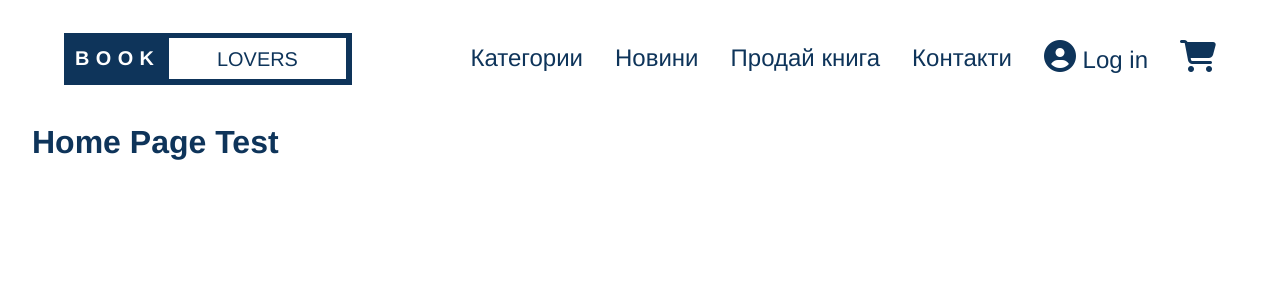
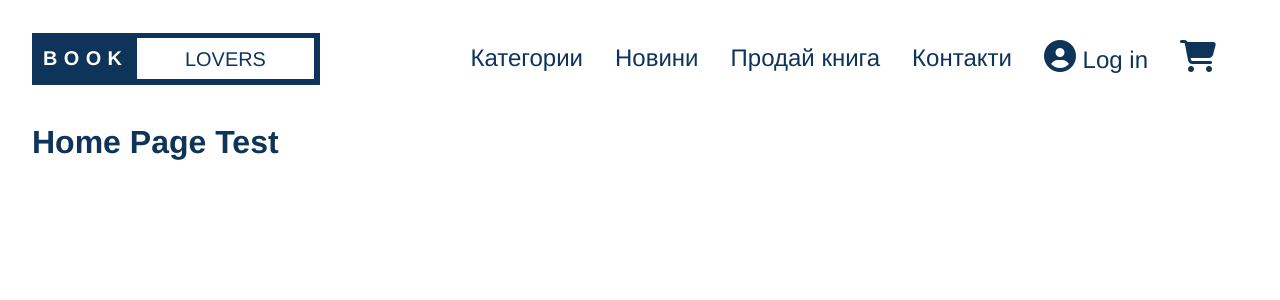
Before and after one commit to MitkoVtori/e-book-online-store, a React (Vite) app in the folder e-book-online-store/: page / in a window 1280 px wide. Shown: the top 300 px of the page. Built offline with nearby package versions, Linux system fonts and the light colour scheme.

Commit message:
delete margin from .logo , now body padding do that

```diff
--- a/e-book-online-store/src/components/Header/Header.module.css
+++ b/e-book-online-store/src/components/Header/Header.module.css
@@ -11,10 +11,7 @@
     text-decoration: none;
  }
 
- .logo {
-    margin-left: 2rem;
 
- }
 
  .logo h5 {
     background-color:#0e345a;
```
